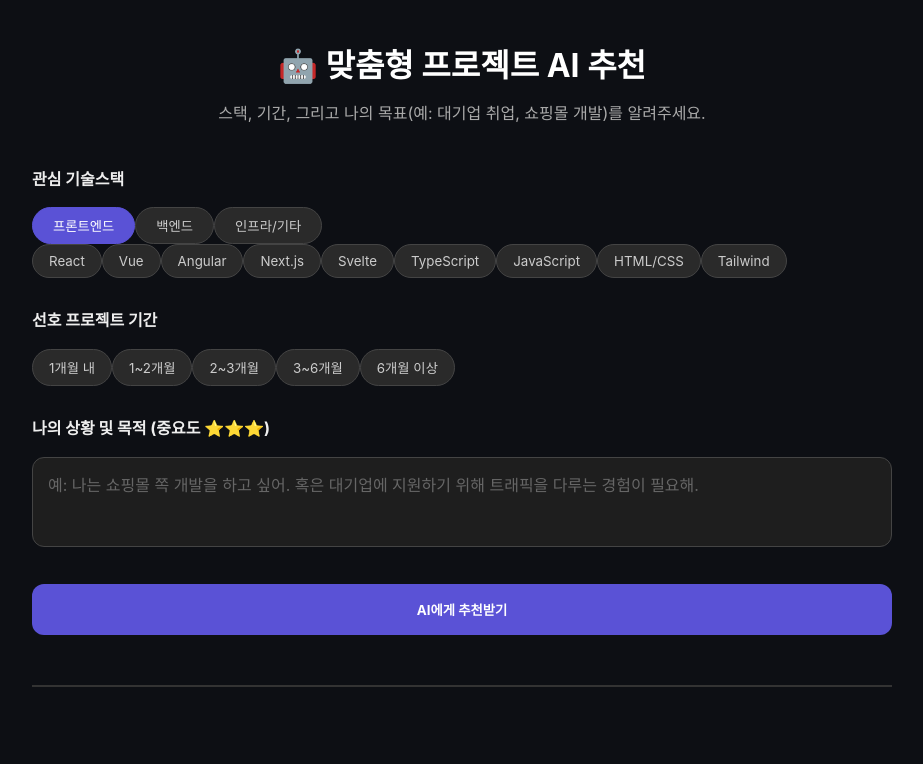
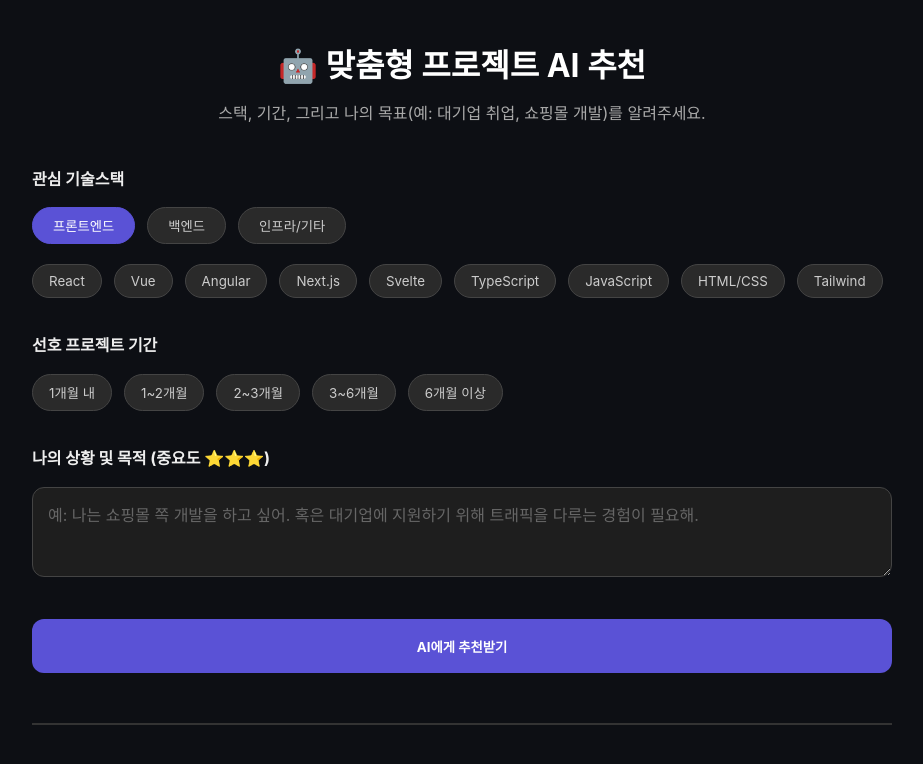
Before and after one commit to happyzerojun/team-builder-backend, a React (Vite) app in the folder frontend/: page /ai in a window 1280 px wide. Shown: the top 764 px of the page, without its empty margins (178-1101 px from the left). Built offline with nearby package versions, Linux system fonts and the light colour scheme.

Commit message:
feat: ai로딩 문구 순차 변경 및 버튼 간격 조절

```diff
--- a/frontend/src/pages/post/AiChatPage.jsx
+++ b/frontend/src/pages/post/AiChatPage.jsx
@@ -18,23 +18,48 @@ const DURATION_OPTIONS = [
   { label: "6개월 이상", value: "6개월 이상" },
 ];
 
+// 🔥 변경점 1: 로딩 중 순차적으로 보여줄 메시지 배열 정의
+const LOADING_MESSAGES = [
+  "🔍 DB에서 프로젝트 목록 검색 중...",
+  "📝 맞춤형 AI 프롬프트 구성 중...",
+  "🧠 구글 제미나이 AI 추천 분석 중...",
+  "🎨 추천 카드 결과 생성 중..."
+];
+
 export default function AiChatPage() {
   const navigate = useNavigate();
-  // 🔥 변경점: 1. 초기값을 sessionStorage에서 읽어오도록 세팅합니다.
+
   const [selectedTechs, setSelectedTechs] = useState(() => JSON.parse(sessionStorage.getItem("aiTechs")) || []);
   const [duration, setDuration] = useState(() => sessionStorage.getItem("aiDuration") || "");
   const [freeText, setFreeText] = useState(() => sessionStorage.getItem("aiFreeText") || "");
   const [activeTab, setActiveTab] = useState(() => sessionStorage.getItem("aiActiveTab") || "프론트엔드");
 
+  // 🔥 변경점 2: 현재 표시할 로딩 메시지의 인덱스 상태 추가
+  const [loadingStep, setLoadingStep] = useState(0);
+
   const { result, isLoading, error, getRecommendation } = useAiRecommend();
 
-  // 🔥 변경점: 2. 사용자가 값을 바꿀 때마다 자동으로 sessionStorage에 저장합니다.
   useEffect(() => {
     sessionStorage.setItem("aiTechs", JSON.stringify(selectedTechs));
     sessionStorage.setItem("aiDuration", duration);
     sessionStorage.setItem("aiFreeText", freeText);
     sessionStorage.setItem("aiActiveTab", activeTab);
   }, [selectedTechs, duration, freeText, activeTab]);
+
+  // 🔥 변경점 3: isLoading이 true가 되면 2.5초마다 메시지를 순차적으로 변경하는 타이머 가동
+  useEffect(() => {
+    let timer;
+    if (isLoading) {
+      setLoadingStep(0); // 로딩 시작 시 첫 번째 메시지로 초기화
+      timer = setInterval(() => {
+        setLoadingStep((prev) => (prev < LOADING_MESSAGES.length - 1 ? prev + 1 : prev));
+      }, 2500); // 2.5초마다 다음 단계 메시지로 전환
+    } else {
+      setLoadingStep(0);
+    }
+
+    return () => clearInterval(timer); // 언마운트 시 타이머 클리어
+  }, [isLoading]);
 
   const toggleTech = (tech) => {
     setSelectedTechs((prev) =>
@@ -48,7 +73,6 @@ export default function AiChatPage() {
       return;
     }
 
-    // AI가 문맥을 더 잘 파악하도록 문장 형태(자연어)로 조립합니다.
     let serializedPrompt = "다음 조건과 상황에 맞는 프로젝트를 추천해줘. ";
 
     if (selectedTechs.length > 0) {
@@ -61,7 +85,6 @@ export default function AiChatPage() {
       serializedPrompt += `그리고 나의 특별한 목적이나 상황은 다음과 같아: "${freeText.trim()}"`;
     }
 
-    // 백엔드로 정제된 프롬프트 전달
     getRecommendation(serializedPrompt);
   };
 
@@ -120,8 +143,9 @@ export default function AiChatPage() {
         />
       </section>
 
+      {/* 🔥 변경점 4: 로딩 상태에 따라 실시간으로 변하는 LOADING_MESSAGES[loadingStep] 반영 */}
       <button className={styles.submitBtn} onClick={handleSubmit} disabled={isLoading}>
-        {isLoading ? "AI가 최적의 프로젝트를 탐색 중..." : "AI에게 추천받기"}
+        {isLoading ? LOADING_MESSAGES[loadingStep] : "AI에게 추천받기"}
       </button>
 
       <div className={styles.resultArea}>
@@ -131,7 +155,7 @@ export default function AiChatPage() {
         )}
         <div className={styles.cardGrid}>
           {recommendedPosts.map((post) => (
-            <PostCard key={post.id} post={post} onClick={() => navigate(`/post/${post.id}`)}isAiResult={true} /* 🔥 이 카드는 AI 추천 결과라는 신호를 보냄 */ />
+            <PostCard key={post.id} post={post} onClick={() => navigate(`/post/${post.id}`)} isAiResult={true} />
           ))}
         </div>
       </div>
--- a/frontend/src/pages/post/AiChatPage.module.css
+++ b/frontend/src/pages/post/AiChatPage.module.css
@@ -20,7 +20,7 @@
 }
 
 .section {
-  margin-bottom: 30px;
+  margin-bottom: 35px; /* 🚨 세션 간의 세로 간격을 살짝 더 넓혀 가독성을 높임 */
 }
 
 .label {
@@ -28,6 +28,21 @@
   font-weight: 700;
   margin-bottom: 15px;
   color: #eeeeee; /* 레이블을 밝게 */
+}
+
+/* 🚨 [추가] 탭 버튼들을 품는 부모 컨테이너 간격 설정 */
+.tabs {
+  display: flex;
+  flex-wrap: wrap;    /* 화면이 좁아지면 자연스럽게 줄바꿈 */
+  gap: 12px;          /* 👈 팀장님 피드백 반영: 대분류 탭 버튼 사이의 간격을 12px로 낙낙하게 벌림 */
+  margin-bottom: 20px; /* 👈 아래 등장할 기술 스택 칩들과의 명확한 세로 여백 확보 */
+}
+
+/* 🚨 [추가] 기술 스택 및 기간 칩들을 품는 부모 컨테이너 간격 설정 */
+.chips {
+  display: flex;
+  flex-wrap: wrap;    /* 여러 개여도 이쁘게 줄바꿈되도록 설정 */
+  gap: 10px 12px;     /* 👈 팀장님 피드백 반영: 칩들 사이의 가로 간격 12px, 세로 줄바꿈 간격 10px 벌림 */
 }
 
 /* 탭 버튼 스타일 */
@@ -74,6 +89,7 @@
   color: #ffffff;
   font-size: 1rem;
   box-sizing: border-box;
+  resize: vertical; /* 사용자가 세로 크기는 조절할 수 있도록 개방 */
 }
 
 .textarea::placeholder {
@@ -90,6 +106,27 @@
   border-radius: 12px;
   font-weight: 700;
   cursor: pointer;
+  margin-top: 15px;     /* 위의 목적 입력창과의 완충 거리 확보 */
+  margin-bottom: 20px;  /* 밑의 결과 창 영역과의 거리 확보 */
+
+  /* 🚨 로딩 텍스트가 바뀔 때 글자 수 차이로 버튼 높이가 덜덜 떨리는 현상 방지 */
+  min-height: 54px;
+  display: flex;
+  align-items: center;
+  justify-content: center;
+  transition: all 0.3s ease;
+}
+
+/* 추천 버튼 마우스 호버 효과 (UI 디테일 상향) */
+.submitBtn:hover:not(:disabled) {
+  background: #6c64e8;
+}
+
+/* 추천 버튼 로딩 중 비활성화 상태 스타일 */
+.submitBtn:disabled {
+  background: #3b368c;
+  color: #aaaaaa;
+  cursor: not-allowed;
 }
 
 /* 결과 영역 테두리 */
@@ -98,3 +135,18 @@
   padding-top: 30px;
   border-top: 2px solid #333; /* 밝은 테두리를 어둡게 */
 }
+
+/* 카드들이 나열될 그리드 레이아웃 설정 (만약 필요할 경우 자동 매칭) */
+.cardGrid {
+  display: grid;
+  grid-template-columns: repeat(auto-fill, minmax(280px, 1fr));
+  gap: 20px;
+  margin-top: 20px;
+}
+
+.errorText {
+  color: #ff6b6b;
+  text-align: center;
+  font-weight: 500;
+  margin: 20px 0;
+}
--- a/frontend/src/services/api.jsx
+++ b/frontend/src/services/api.jsx
@@ -1,7 +1,7 @@
 import axios from "axios";
 
 const api = axios.create({
-    baseURL: "http://localhost:8080",
+    baseURL: "http://52.78.71.42:8080",
     timeout: 10000,
 });
 
```
